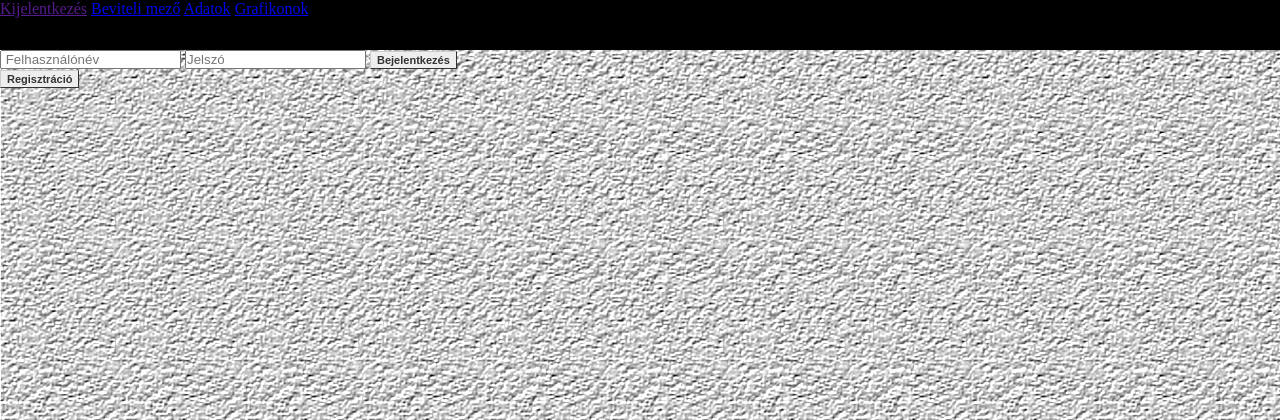
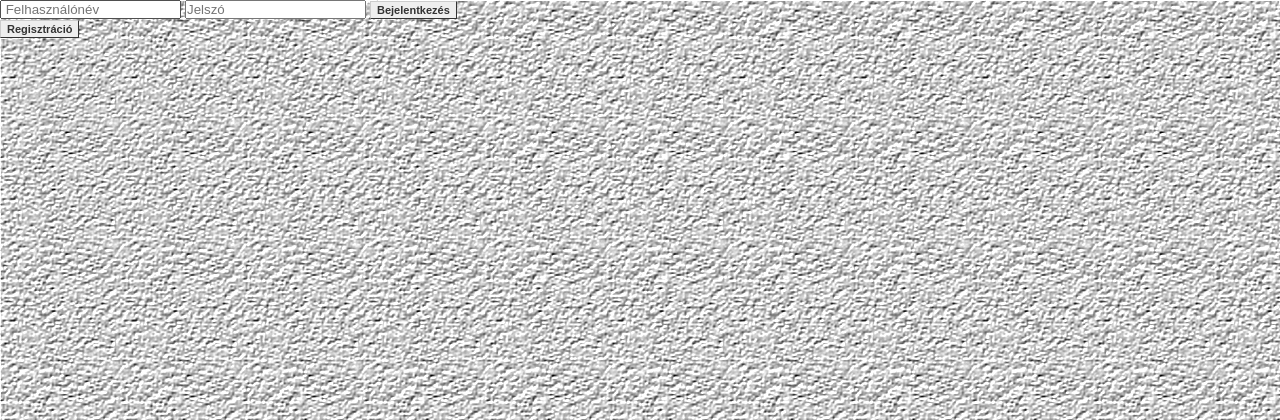
Before and after one commit to tamas646/SZLG-Django-projekt, a Django app: page /bejelentkezes in a window 1280 px wide. Shown: the top 420 px of the page. Run offline with Django 3.2, Linux system fonts and the light colour scheme.

Commit message:
header emoval bejelentkezes

```diff
--- a/kox/templates/bejelentkezes.html
+++ b/kox/templates/bejelentkezes.html
@@ -9,12 +9,6 @@
 	<link rel="stylesheet" type="text/css" href="/static/css/bejelentkezes.css">
 </head>
 <body>
-	<header class="topnav">
-		<a href="">Kijelentkezés</a>
-		<a href="/templates/beviteli-mezo.html">Beviteli mező</a>
-		<a href="/templates/adatok.html">Adatok</a>
-		<a href="/templates/grafikonok.html">Grafikonok</a>
-	</header>
 	<div>
 
 	</div>
```
